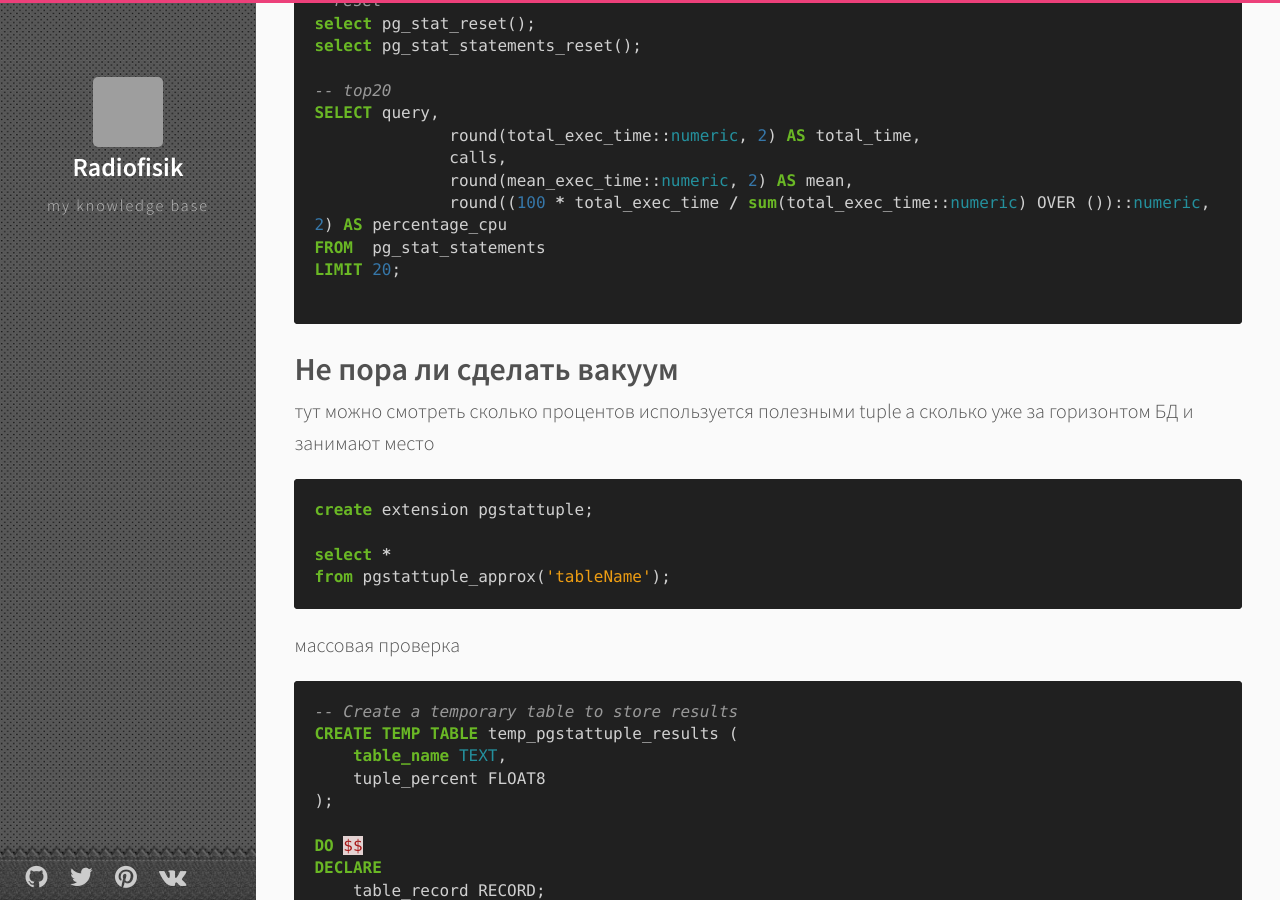
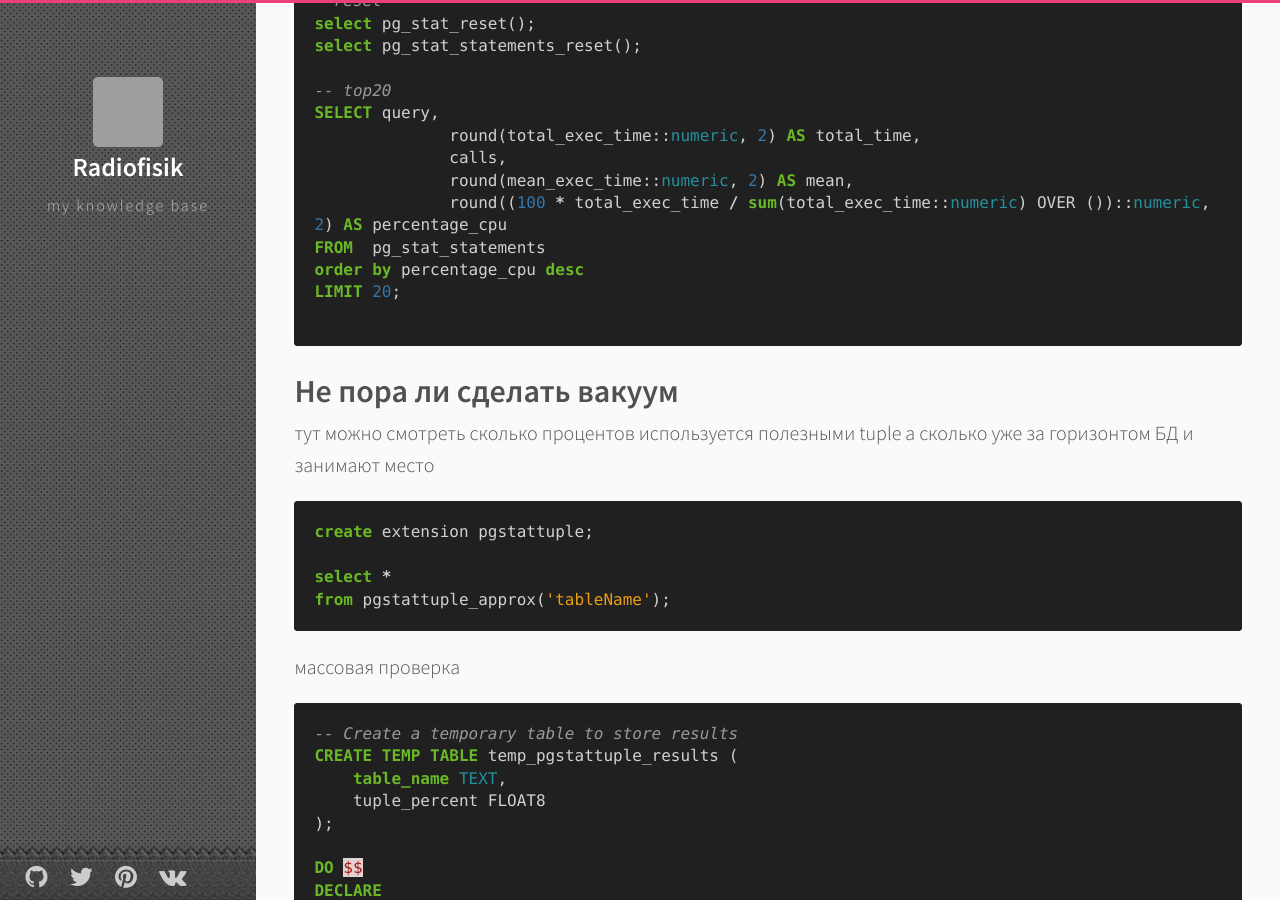
Before and after one commit to Radiofisik/radiofisik.github.io, a Jekyll site: the page built from _posts/2024-05-21-postgres.md, in a window 1280 px wide and 900 px high, scrolled down 1142 px. Built offline with Jekyll 4.4.1, drawn with Linux system fonts in a browser that asks for light colours; comment, search, counter and statistics services are not loaded; grey boxes are pictures that could not be loaded.

Commit message:
fix order

````diff
--- a/_posts/2024-05-21-postgres.md
+++ b/_posts/2024-05-21-postgres.md
@@ -54,6 +54,7 @@ SELECT query,
               round(mean_exec_time::numeric, 2) AS mean,
               round((100 * total_exec_time / sum(total_exec_time::numeric) OVER ())::numeric, 2) AS percentage_cpu
 FROM  pg_stat_statements
+order by percentage_cpu desc
 LIMIT 20;
 
 ```
````
